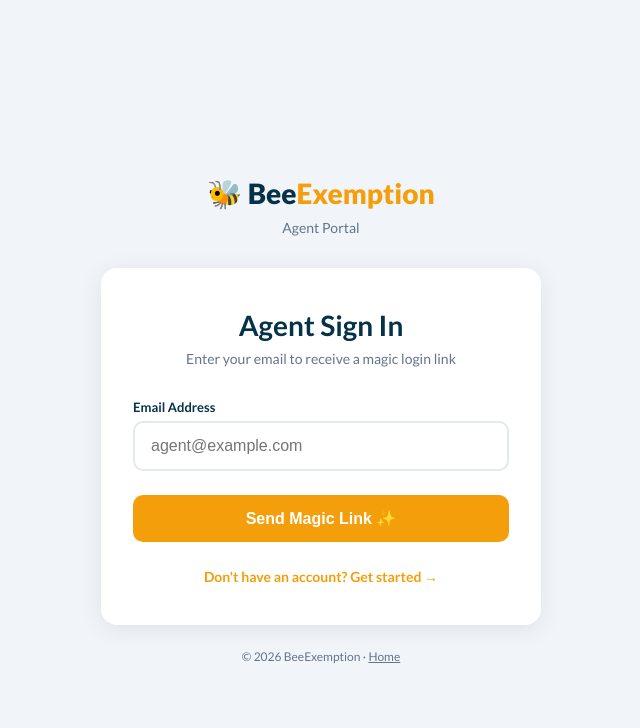
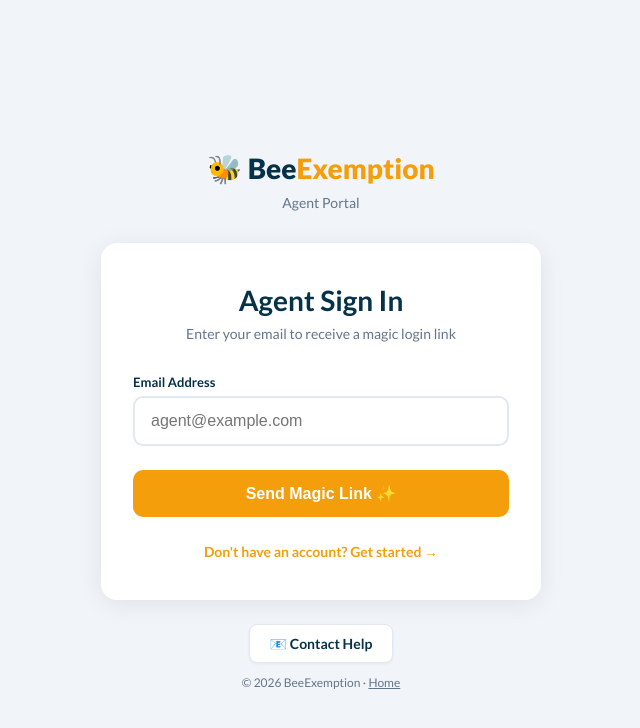
Before and after one commit to beekingsco/texasbeeexemption, a Next.js app: page /agent/login in a window 1280 px wide. Shown: the top 728 px of the page, without its empty margins (319-959 px from the left). Built offline with nearby package versions, Linux system fonts and the light colour scheme.

Commit message:
Add contact help button (scout@beekings.com) to login pages

```diff
--- a/app/admin/page.tsx
+++ b/app/admin/page.tsx
@@ -301,6 +301,28 @@ export default function AdminPage() {
               </form>
             </>
           )}
+        </div>
+
+        <div style={{ textAlign: 'center', marginTop: 24 }}>
+          <a
+            href="mailto:scout@beekings.com?subject=BeeExemption%20Admin%20Support"
+            style={{
+              display: 'inline-flex',
+              alignItems: 'center',
+              gap: 6,
+              background: C.white,
+              border: '1px solid #E2E8F0',
+              borderRadius: 8,
+              padding: '10px 20px',
+              color: C.navy,
+              fontSize: 14,
+              fontWeight: 600,
+              textDecoration: 'none',
+              boxShadow: '0 1px 3px rgba(0,0,0,0.06)',
+            }}
+          >
+            📧 Contact Help
+          </a>
         </div>
       </div>
     );
--- a/app/agent/login/page.tsx
+++ b/app/agent/login/page.tsx
@@ -188,9 +188,31 @@ export default function AgentLogin() {
           )}
         </div>
 
-        <p style={{ textAlign: 'center', color: C.gray, fontSize: 12, marginTop: 24 }}>
-          © {new Date().getFullYear()} BeeExemption · <a href="/" style={{ color: C.gray }}>Home</a>
-        </p>
+        <div style={{ textAlign: 'center', marginTop: 24 }}>
+          <a
+            href="mailto:scout@beekings.com?subject=BeeExemption%20Support%20Request"
+            style={{
+              display: 'inline-flex',
+              alignItems: 'center',
+              gap: 6,
+              background: C.white,
+              border: `1px solid #E2E8F0`,
+              borderRadius: 8,
+              padding: '10px 20px',
+              color: C.navy,
+              fontSize: 14,
+              fontWeight: 600,
+              textDecoration: 'none',
+              boxShadow: '0 1px 3px rgba(0,0,0,0.06)',
+              transition: 'border-color 0.2s',
+            }}
+          >
+            📧 Contact Help
+          </a>
+          <p style={{ color: C.gray, fontSize: 12, marginTop: 12 }}>
+            © {new Date().getFullYear()} BeeExemption · <a href="/" style={{ color: C.gray }}>Home</a>
+          </p>
+        </div>
       </div>
     </div>
   );
```
